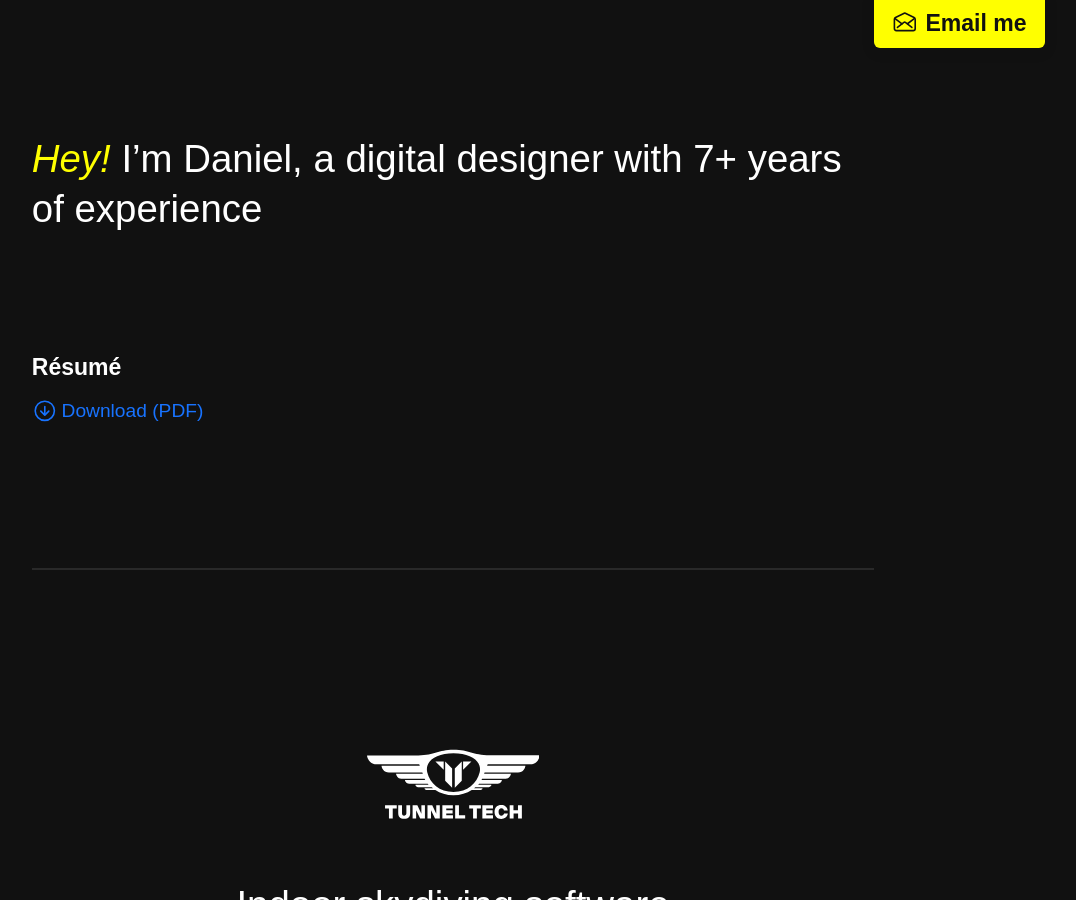
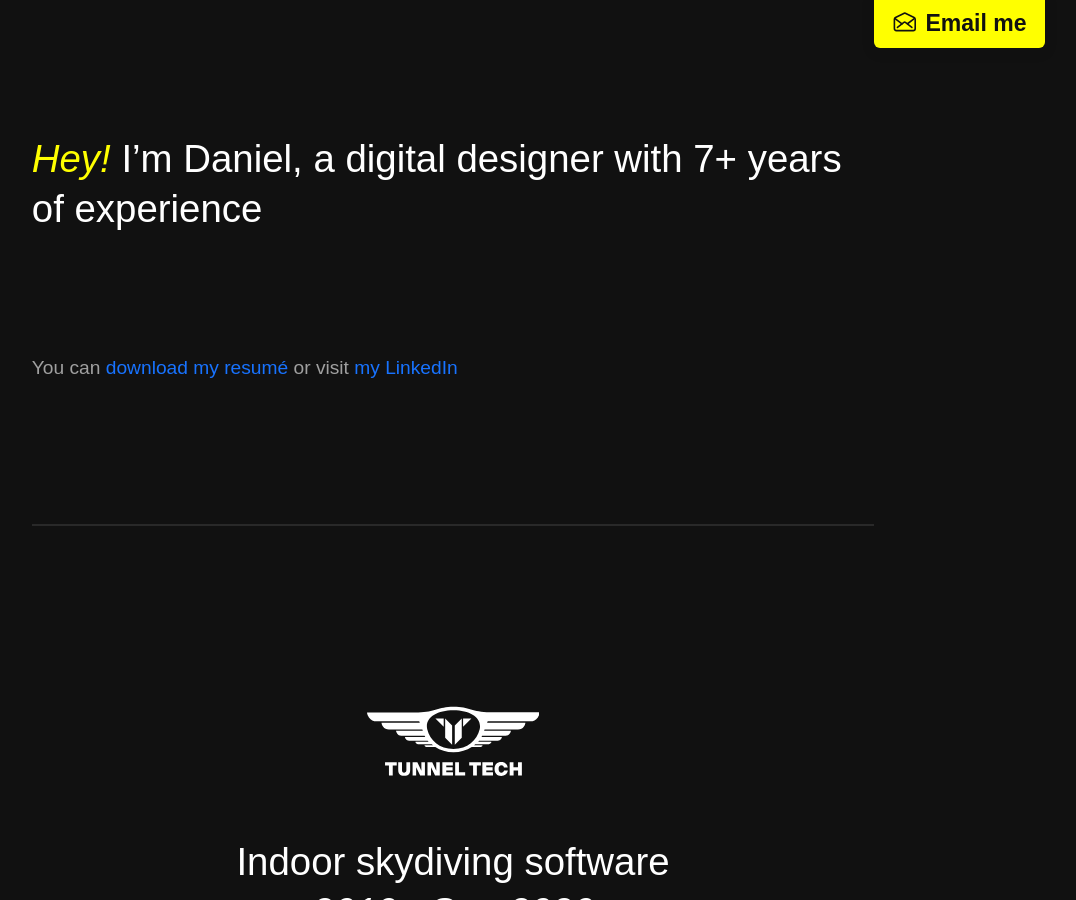
Before and after one commit to danielverdugo/danielverdugo.github.io, a Jekyll site: the page built from index.html, in a window 1280 px wide and 900 px high. Shown: the whole window, without its empty margins (187-1263 px from the left). Built offline with Jekyll 4.4.1, drawn with Linux system fonts in a browser that asks for light colours; some web fonts are replaced.

Commit message:
Text corrected #2

```diff
--- a/index.html
+++ b/index.html
@@ -28,13 +28,9 @@ title: Daniel Verdugo Nosov
     </div>
 </div>
   <div class="grid separator">
-    <div class="unit one-third">
-      <h3>Résumé</h3>
+    <div class="unit whole">
       <p>
-        <a href="/danielverdugo-cv-2022.pdf" class="nobr" download>
-        <div class="link_icon">
-          <svg height="24" viewBox="0 0 480 480" width="24" xmlns="http://www.w3.org/2000/svg"><g fill="none" stroke-width="32"><path d="m176 262.62 80 79.38 80-79.38" stroke-linecap="round" stroke-linejoin="round"/><path d="m256 330.97v-160.97" stroke-linecap="round" stroke-linejoin="round"/><path d="m256 64c-106 0-192 86-192 192s86 192 192 192 192-86 192-192-86-192-192-192z" stroke-miterlimit="10"/></g></svg>
-        </div>Download (PDF)</a>
+        You can <a href="/danielverdugo-cv-2022.pdf" class="nobr" download>download my&nbsp;resumé</a> or&nbsp;visit <a href="https://www.linkedin.com/in/danielverdugonosov/">my LinkedIn</a>
       </p>
     </div>
   </div>
```
